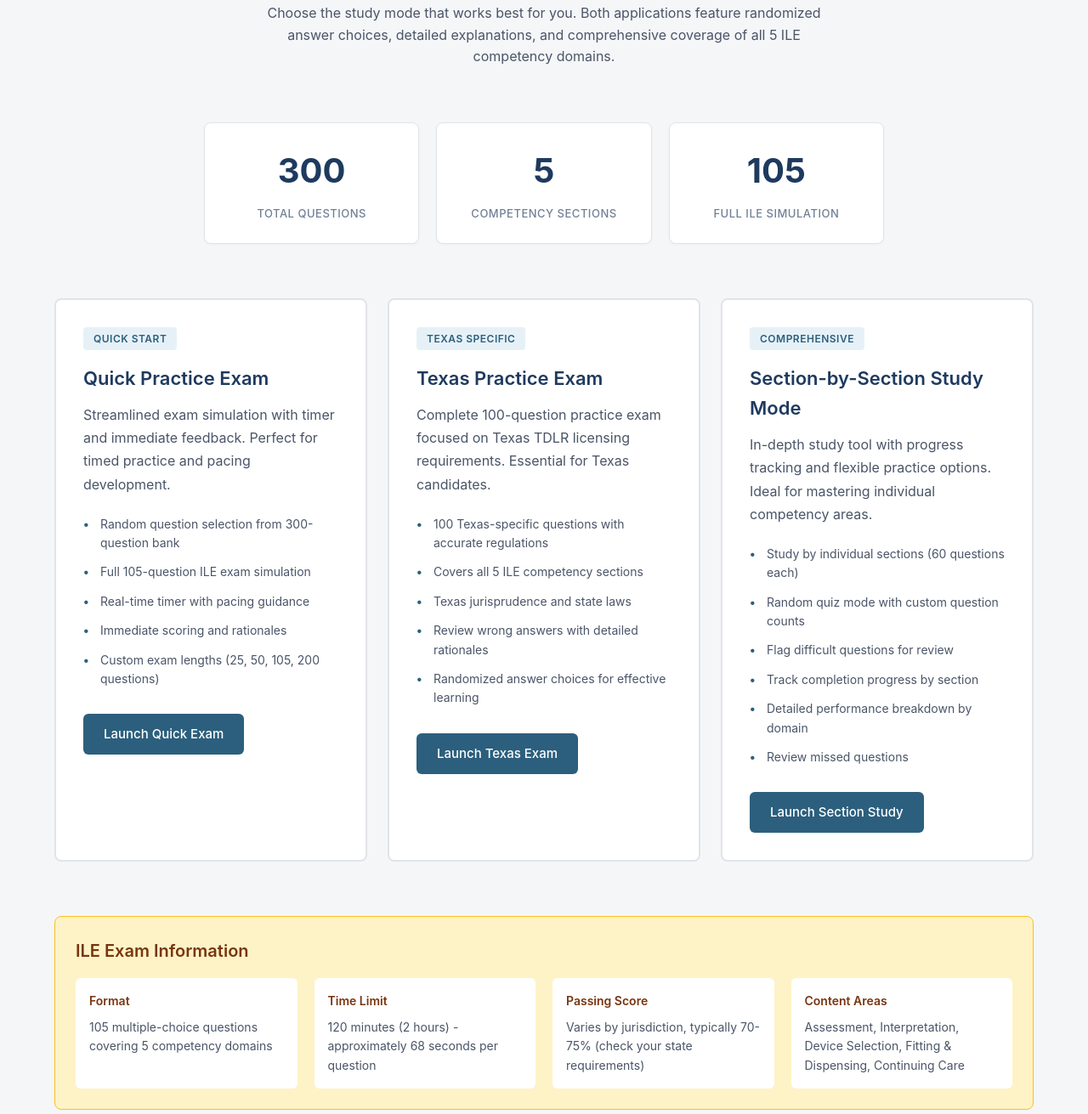
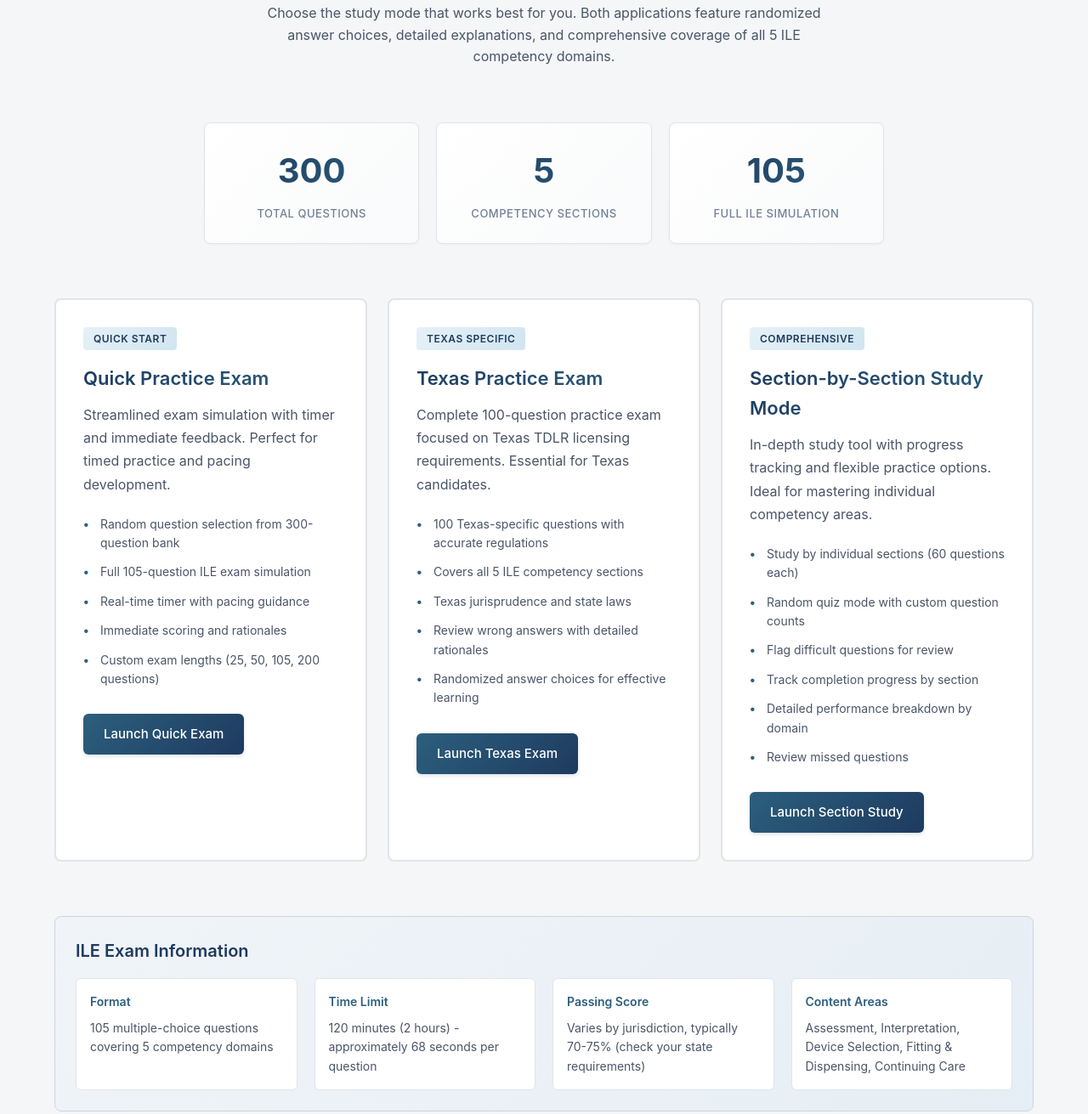
Before and after one commit to sk408/ile_exam, a plain HTML site: page index.html in a window 1280 px wide. Shown: the part 329-1640 px from the top of the page at 85% size. Drawn offline with Linux system fonts and the light colour scheme.

Commit message:
Apply uniform professional design across all pages with gradients and consistent styling

```diff
--- a/ILE-Exam-Practice-Quiz/style.css
+++ b/ILE-Exam-Practice-Quiz/style.css
@@ -127,7 +127,7 @@ body {
 }
 
 .stat-card {
-    background: #ffffff;
+    background: linear-gradient(135deg, #ffffff 0%, #f9fafb 100%);
     border: 1px solid #e1e4e8;
     border-radius: 8px;
     padding: 24px;
@@ -165,7 +165,7 @@ body {
 }
 
 .mode-card {
-    background: #ffffff;
+    background: linear-gradient(135deg, #fafbfc 0%, #f0f4f8 100%);
     border: 2px solid #e1e4e8;
     border-radius: 8px;
     padding: 24px;
@@ -247,7 +247,7 @@ body {
 
 .section-num {
   display: inline-block;
-    background: #2c5f7d;
+    background: linear-gradient(135deg, #2c5f7d 0%, #1e3a5f 100%);
     color: white;
   padding: 4px 12px;
   border-radius: 4px;
@@ -325,7 +325,7 @@ body {
 }
 
 .start-btn {
-    background: #2c5f7d;
+    background: linear-gradient(135deg, #2c5f7d 0%, #1e3a5f 100%);
     color: white;
     border: none;
     padding: 14px 32px;
@@ -336,11 +336,12 @@ body {
     width: 100%;
     margin-top: 24px;
     transition: all 0.2s ease;
+    box-shadow: 0 2px 4px rgba(30, 58, 95, 0.15);
 }
 
 .start-btn:hover {
-    background: #1e3a5f;
-    box-shadow: 0 4px 8px rgba(30, 58, 95, 0.2);
+    box-shadow: 0 4px 8px rgba(30, 58, 95, 0.25);
+    transform: translateY(-1px);
 }
 
 /* Question Screen */
@@ -722,7 +723,7 @@ body {
 }
 
 .results-actions button {
-    background: #2c5f7d;
+    background: linear-gradient(135deg, #2c5f7d 0%, #1e3a5f 100%);
     color: white;
     border: none;
     padding: 14px 28px;
@@ -731,15 +732,16 @@ body {
     font-weight: 500;
   cursor: pointer;
     transition: all 0.2s ease;
+    box-shadow: 0 2px 4px rgba(30, 58, 95, 0.15);
 }
 
 .results-actions button:hover {
-    background: #1e3a5f;
-    box-shadow: 0 4px 8px rgba(30, 58, 95, 0.2);
+    box-shadow: 0 4px 8px rgba(30, 58, 95, 0.25);
+    transform: translateY(-1px);
 }
 
 #reviewMissedBtn {
-    background: #7d3f3f;
+    background: linear-gradient(135deg, #7d3f3f 0%, #5c2e2e 100%);
   }
 
 #reviewMissedBtn:hover {
--- a/index.html
+++ b/index.html
@@ -54,7 +54,10 @@
         .hero h2 {
             font-size: 28px;
             font-weight: 600;
-            color: #1e3a5f;
+            background: linear-gradient(135deg, #1e3a5f 0%, #2c5f7d 100%);
+            -webkit-background-clip: text;
+            -webkit-text-fill-color: transparent;
+            background-clip: text;
             margin-bottom: 16px;
         }
 
@@ -74,18 +77,27 @@
         }
 
         .stat-card {
-            background: white;
+            background: linear-gradient(135deg, #ffffff 0%, #f9fafb 100%);
             border: 1px solid #e1e4e8;
             border-radius: 8px;
             padding: 24px;
             text-align: center;
             box-shadow: 0 1px 3px rgba(0,0,0,0.04);
+            transition: all 0.2s ease;
+        }
+
+        .stat-card:hover {
+            box-shadow: 0 4px 8px rgba(30, 58, 95, 0.08);
+            transform: translateY(-2px);
         }
 
         .stat-number {
             font-size: 40px;
             font-weight: 700;
-            color: #1e3a5f;
+            background: linear-gradient(135deg, #1e3a5f 0%, #2c5f7d 100%);
+            -webkit-background-clip: text;
+            -webkit-text-fill-color: transparent;
+            background-clip: text;
             margin-bottom: 8px;
         }
 
@@ -124,14 +136,17 @@
         .app-card h3 {
             font-size: 22px;
             font-weight: 600;
-            color: #1e3a5f;
+            background: linear-gradient(135deg, #1e3a5f 0%, #2c5f7d 100%);
+            -webkit-background-clip: text;
+            -webkit-text-fill-color: transparent;
+            background-clip: text;
             margin-bottom: 12px;
         }
 
         .app-tag {
             display: inline-block;
-            background: #e6f1f7;
-            color: #2c5f7d;
+            background: linear-gradient(135deg, #e6f1f7 0%, #d0e5f0 100%);
+            color: #1e3a5f;
             padding: 4px 12px;
             border-radius: 4px;
             font-size: 12px;
@@ -169,7 +184,7 @@
 
         .app-button {
             display: inline-block;
-            background: #2c5f7d;
+            background: linear-gradient(135deg, #2c5f7d 0%, #1e3a5f 100%);
             color: white;
             padding: 12px 24px;
             border-radius: 6px;
@@ -177,15 +192,16 @@
             font-weight: 500;
             text-decoration: none;
             transition: all 0.2s ease;
+            box-shadow: 0 2px 4px rgba(30, 58, 95, 0.15);
         }
 
         .app-button:hover {
-            background: #1e3a5f;
-            box-shadow: 0 4px 8px rgba(30, 58, 95, 0.2);
+            box-shadow: 0 4px 8px rgba(30, 58, 95, 0.25);
+            transform: translateY(-1px);
         }
 
         .resources {
-            background: white;
+            background: linear-gradient(135deg, #ffffff 0%, #f9fafb 100%);
             border: 1px solid #e1e4e8;
             border-radius: 8px;
             padding: 32px;
@@ -196,7 +212,10 @@
         .resources h3 {
             font-size: 22px;
             font-weight: 600;
-            color: #1e3a5f;
+            background: linear-gradient(135deg, #1e3a5f 0%, #2c5f7d 100%);
+            -webkit-background-clip: text;
+            -webkit-text-fill-color: transparent;
+            background-clip: text;
             margin-bottom: 24px;
         }
 
@@ -234,8 +253,8 @@
         }
 
         .exam-info {
-            background: #fef3c7;
-            border: 1px solid #fbbf24;
+            background: linear-gradient(135deg, #f0f4f8 0%, #e6eef5 100%);
+            border: 1px solid #cbd5e0;
             border-radius: 8px;
             padding: 24px;
             margin-bottom: 64px;
@@ -244,7 +263,7 @@
         .exam-info h3 {
             font-size: 20px;
             font-weight: 600;
-            color: #78350f;
+            color: #1e3a5f;
             margin-bottom: 16px;
         }
 
@@ -258,11 +277,17 @@
             background: white;
             padding: 16px;
             border-radius: 6px;
+            border: 1px solid #e1e4e8;
+            transition: all 0.2s ease;
+        }
+
+        .exam-detail:hover {
+            box-shadow: 0 2px 4px rgba(30, 58, 95, 0.08);
         }
 
         .exam-detail strong {
             display: block;
-            color: #78350f;
+            color: #2c5f7d;
             font-size: 14px;
             margin-bottom: 8px;
             font-weight: 600;
--- a/interactive/styles.css
+++ b/interactive/styles.css
@@ -129,17 +129,17 @@ main {
 .section h3 {
   margin: 0;
   padding: 16px 20px;
-  background: #fafbfc;
+  background: linear-gradient(135deg, #fafbfc 0%, #f0f4f8 100%);
   font-size: 17px;
   font-weight: 600;
   cursor: pointer;
   border-bottom: 1px solid #e1e4e8;
   color: #1e3a5f;
-  transition: background 0.2s ease;
+  transition: all 0.2s ease;
 }
 
 .section h3:hover {
-  background: #f3f4f6;
+  background: linear-gradient(135deg, #f0f4f8 0%, #e6eef5 100%);
 }
 
 .section .content {
@@ -184,8 +184,8 @@ main {
 
 /* Exam Info */
 .exam-info {
-  background: #ffffff;
-  border: 1px solid #e1e4e8;
+  background: linear-gradient(135deg, #f0f4f8 0%, #e6eef5 100%);
+  border: 1px solid #cbd5e0;
   border-radius: 8px;
   padding: 24px;
   margin-bottom: 24px;
@@ -220,7 +220,7 @@ main {
 }
 
 .quiz-mode-card {
-  background: #fafbfc;
+  background: linear-gradient(135deg, #fafbfc 0%, #f0f4f8 100%);
   padding: 20px;
   border-radius: 8px;
   border: 2px solid #e1e4e8;
@@ -237,8 +237,8 @@ main {
 }
 
 .quiz-mode-card.alternative:hover {
-  border-color: #2d5f4f;
-  box-shadow: 0 4px 8px rgba(45, 95, 79, 0.08);
+  border-color: #2c5f7d;
+  box-shadow: 0 4px 8px rgba(30, 58, 95, 0.08);
 }
 
 .quiz-mode-card h4 {
@@ -290,7 +290,7 @@ main {
 }
 
 .alt-quiz-btn {
-  background: #2d5f4f;
+  background: linear-gradient(135deg, #2c5f7d 0%, #1e3a5f 100%);
   color: white;
   border: none;
   padding: 12px 24px;
@@ -299,13 +299,14 @@ main {
   font-weight: 500;
   cursor: pointer;
   transition: all 0.2s ease;
+  box-shadow: 0 2px 4px rgba(30, 58, 95, 0.15);
   margin-top: 16px;
   width: 100%;
 }
 
 .alt-quiz-btn:hover {
-  background: #234a3d;
-  box-shadow: 0 4px 8px rgba(45, 95, 79, 0.2);
+  box-shadow: 0 4px 8px rgba(30, 58, 95, 0.25);
+  transform: translateY(-1px);
 }
 
 /* Exam Controls */
@@ -335,7 +336,7 @@ main {
 }
 
 .exam-controls button {
-  background: #2c5f7d;
+  background: linear-gradient(135deg, #2c5f7d 0%, #1e3a5f 100%);
   color: white;
   border: none;
   padding: 10px 20px;
@@ -344,11 +345,12 @@ main {
   font-weight: 500;
   cursor: pointer;
   transition: all 0.2s ease;
+  box-shadow: 0 2px 4px rgba(30, 58, 95, 0.15);
 }
 
 .exam-controls button:hover {
-  background: #1e3a5f;
-  box-shadow: 0 2px 4px rgba(30, 58, 95, 0.2);
+  box-shadow: 0 4px 8px rgba(30, 58, 95, 0.25);
+  transform: translateY(-1px);
 }
 
 .exam-controls button:disabled {
@@ -371,14 +373,14 @@ main {
 }
 
 .timer-display {
-  background: #fef3c7;
-  border: 1px solid #fbbf24;
+  background: linear-gradient(135deg, #e6f1f7 0%, #d0e5f0 100%);
+  border: 1px solid #2c5f7d;
   border-radius: 6px;
   padding: 12px;
   margin-bottom: 16px;
   font-weight: 600;
   text-align: center;
-  color: #78350f;
+  color: #1e3a5f;
   font-size: 15px;
 }
 
--- a/texas-practice-exam/styles.css
+++ b/texas-practice-exam/styles.css
@@ -108,18 +108,27 @@ body {
 }
 
 .stat-card {
-    background: white;
+    background: linear-gradient(135deg, #ffffff 0%, #f9fafb 100%);
     border: 1px solid #e1e4e8;
     border-radius: 8px;
     padding: 24px;
     text-align: center;
     box-shadow: 0 1px 3px rgba(0,0,0,0.04);
+    transition: all 0.2s ease;
+}
+
+.stat-card:hover {
+    box-shadow: 0 4px 8px rgba(30, 58, 95, 0.08);
+    transform: translateY(-2px);
 }
 
 .stat-number {
     font-size: 36px;
     font-weight: 700;
-    color: #1e3a5f;
+    background: linear-gradient(135deg, #1e3a5f 0%, #2c5f7d 100%);
+    -webkit-background-clip: text;
+    -webkit-text-fill-color: transparent;
+    background-clip: text;
     margin-bottom: 8px;
 }
 
@@ -132,8 +141,8 @@ body {
 }
 
 .exam-info {
-    background: white;
-    border: 1px solid #e1e4e8;
+    background: linear-gradient(135deg, #f0f4f8 0%, #e6eef5 100%);
+    border: 1px solid #cbd5e0;
     border-radius: 8px;
     padding: 24px;
     margin-bottom: 32px;
@@ -173,7 +182,7 @@ body {
 }
 
 .start-btn {
-    background: #2c5f7d;
+    background: linear-gradient(135deg, #2c5f7d 0%, #1e3a5f 100%);
     color: white;
     border: none;
     padding: 16px 48px;
@@ -184,11 +193,12 @@ body {
     width: 100%;
     margin-bottom: 12px;
     transition: all 0.2s ease;
+    box-shadow: 0 2px 4px rgba(30, 58, 95, 0.15);
 }
 
 .start-btn:hover {
-    background: #1e3a5f;
-    box-shadow: 0 4px 8px rgba(30, 58, 95, 0.2);
+    box-shadow: 0 4px 8px rgba(30, 58, 95, 0.25);
+    transform: translateY(-1px);
 }
 
 .back-btn {
@@ -650,7 +660,7 @@ body {
 }
 
 .results-actions button {
-    background: #2c5f7d;
+    background: linear-gradient(135deg, #2c5f7d 0%, #1e3a5f 100%);
     color: white;
     border: none;
     padding: 14px 28px;
@@ -659,19 +669,20 @@ body {
     font-weight: 500;
     cursor: pointer;
     transition: all 0.2s ease;
+    box-shadow: 0 2px 4px rgba(30, 58, 95, 0.15);
 }
 
 .results-actions button:hover {
-    background: #1e3a5f;
-    box-shadow: 0 4px 8px rgba(30, 58, 95, 0.2);
+    box-shadow: 0 4px 8px rgba(30, 58, 95, 0.25);
+    transform: translateY(-1px);
 }
 
 #reviewMissedBtn {
-    background: #7d3f3f;
+    background: linear-gradient(135deg, #7d3f3f 0%, #5c2e2e 100%);
 }
 
 #reviewMissedBtn:hover {
-    background: #5f2f2f;
+    box-shadow: 0 4px 8px rgba(125, 63, 63, 0.25);
 }
 
 /* Responsive */
```
